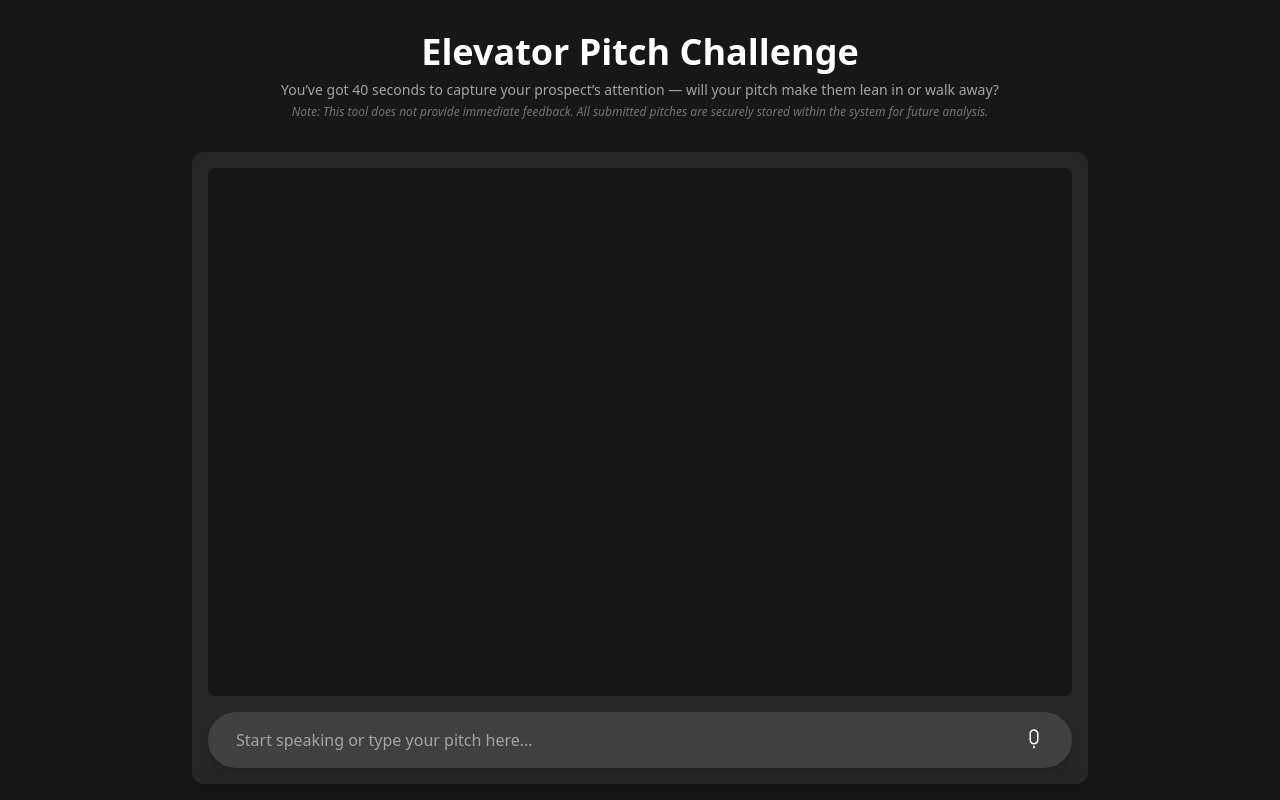
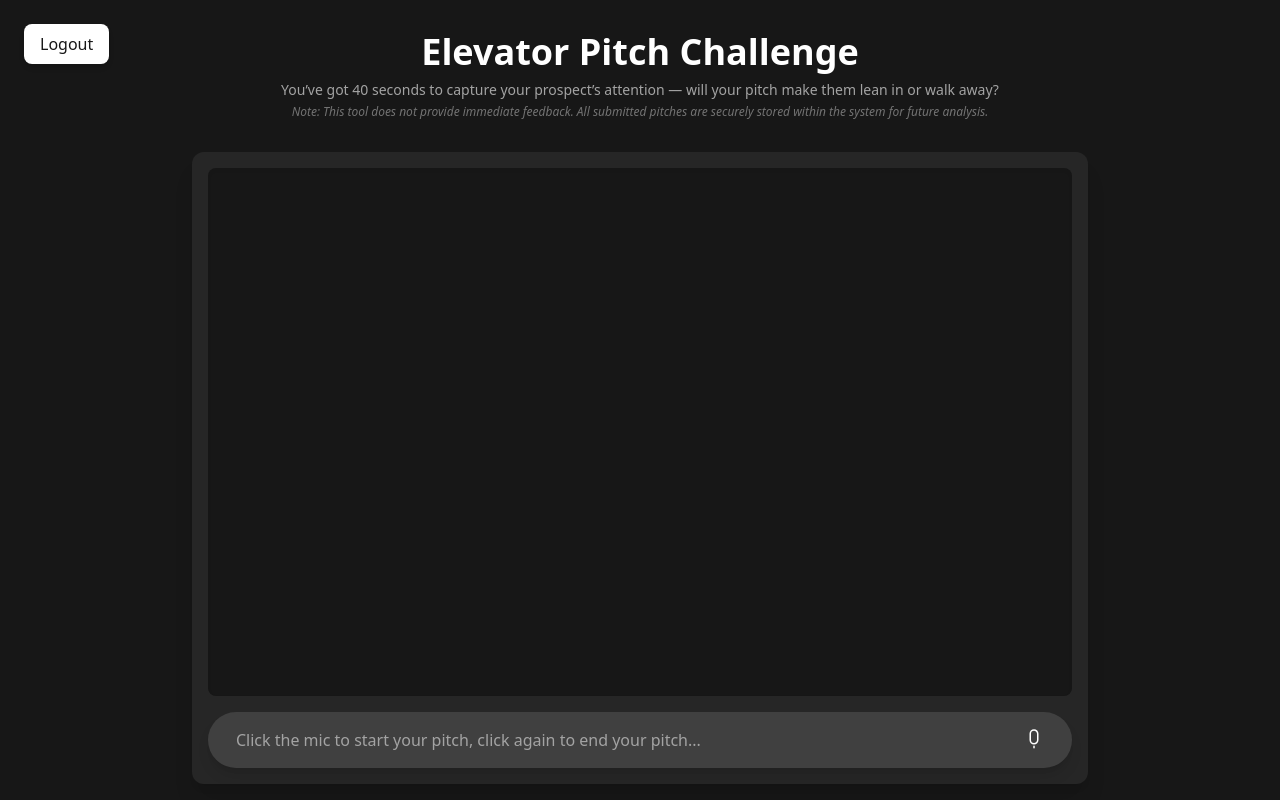
Before and after one commit to dylGray/ai-project, a Flask app: page / in a window 1280 px wide. Run offline with Flask 3, Linux system fonts and the light colour scheme; the visitor is signed in with stand-in values (Sample User, id 1); some libraries are stand-ins or nearby versions.

Commit message:
admins setup + downloadbale data

```diff
--- a/app.py
+++ b/app.py
@@ -1,19 +1,40 @@
-from flask import Flask, request, jsonify, render_template, redirect, url_for, session
+from flask import Flask, request, jsonify, render_template, redirect, url_for, session, Response
 from model import build_system_prompt, get_completion_from_messages
-from utils import save_submission
+from utils import save_submission, fetch_all_submissions
+from io import StringIO
+import csv
+import os
 
 app = Flask(__name__)
 app.secret_key = 'your_secret_key'
+admin_emails = os.getenv("ADMIN_EMAILS", "").split(",")
 
 system_prompt = build_system_prompt()
+
+@app.route("/login", methods=["GET", "POST"])
+def login():
+    '''Render and process the login form.'''
+    if request.method == "POST":
+        email = request.form.get("email")
+
+        if email:
+            session["logged_in"] = True
+            session["email"] = email
+            return redirect(url_for("index"))
+        else:
+            return render_template("login.html", error="Missing email!")
+    return render_template("login.html")
 
 @app.route("/")
 def index():
     '''Handle the chat interface.'''
-    # make sure user is logged in
     if not session.get("logged_in"):
         return redirect(url_for("login"))
-    return render_template("index.html")
+
+    email = session.get("email")
+    is_admin = email in admin_emails
+
+    return render_template("index.html", is_admin=is_admin)
 
 @app.route("/chat", methods=["POST"])
 def chat():
@@ -41,25 +62,42 @@ def chat():
         save_submission(email or "N/A", user_message, response)
         print("Submission saved")
 
-        return jsonify({"response": "Pitch submitted! Your evaluation is securely stored within our system."})
+        return jsonify({"response": "Pitch submitted! It's being evaluated by the AI, trained on the Priority Pitch methodology."})
 
     except Exception as e:
         print("ERROR in /chat route:", e)
         return jsonify({"error": "Internal Server Error"}), 500
 
-@app.route("/login", methods=["GET", "POST"])
-def login():
-    '''Render and process the login form.'''
-    if request.method == "POST":
-        email = request.form.get("email")
+@app.route("/download")
+def download_data():
+    email = session.get("email")
+    if email not in admin_emails:
+        return redirect(url_for("index"))
 
-        if email:
-            session["logged_in"] = True
-            session["email"] = email
-            return redirect(url_for("index"))
-        else:
-            return render_template("login.html", error="Missing email!")
-    return render_template("login.html")
+    all_submissions = fetch_all_submissions()
+
+    # Prepare CSV output
+    output = StringIO()
+    writer = csv.writer(output)
+    writer.writerow(["Email", "Pitch", "Pain", "Threat", "Belief Statement", "Relief", "Tone", "Length", "Clarity"])
+
+    for entry in all_submissions:
+        fb = entry.get("feedback", {})
+        writer.writerow([
+            entry.get("email", ""),
+            entry.get("pitch", ""),
+            fb.get("Pain", ""),
+            fb.get("Threat", ""),
+            fb.get("Belief Statement", ""),
+            fb.get("Relief", ""),
+            fb.get("Tone", ""),
+            fb.get("Length", ""),
+            fb.get("Clarity", "")
+        ])
+
+    output.seek(0)
+    return Response(output, mimetype="text/csv",
+                    headers={"Content-Disposition": "attachment;filename=priority_pitch_data.csv"})
 
 if __name__ == "__main__":
     app.run(debug=True)
--- a/static/chat.js
+++ b/static/chat.js
@@ -9,16 +9,18 @@ chatForm.addEventListener('submit', async (e) => {
     const userMessage = userInput.value.trim();
     if (!userMessage) return;
 
+    // Append user message
     chatBox.innerHTML += `
     <div class="flex items-start justify-end space-x-2 space-x-reverse">
         <div class="bg-blue-600 text-white px-4 py-2 rounded-lg max-w-xl text-left">${userMessage}</div>
-        <div class="text-2xl">👤</div>
+        <i style="margin: 2.5px -5px 0 7.5px;" class="fa-solid fa-user"></i>
     </div>
     `;
 
     userInput.value = '';
     chatBox.scrollTop = chatBox.scrollHeight;
 
+    // Add typing indicator
     const thinkingIndicator = document.createElement('div');
     thinkingIndicator.className = "text-left flex items-center space-x-2";
     thinkingIndicator.innerHTML = `
@@ -29,6 +31,7 @@ chatForm.addEventListener('submit', async (e) => {
     chatBox.appendChild(thinkingIndicator);
     chatBox.scrollTop = chatBox.scrollHeight;
 
+    // Fetch AI response
     const response = await fetch('/chat', {
         method: 'POST',
         headers: { 'Content-Type': 'application/json' },
@@ -40,9 +43,10 @@ chatForm.addEventListener('submit', async (e) => {
     const data = await response.json();
     const reply = data.response || `<span class="text-red-400">Error:</span> ${data.error}`;
 
+    // Append AI response
     chatBox.innerHTML += `
         <div class="flex items-start space-x-2">
-            <div class="text-2xl">🤖</div>
+            <img src="/static/images/tps-logo.webp" alt="AI Logo" class="w-5 h-5 mt-2 rounded shadow-md" />
             <div class="bg-green-700 text-white px-4 py-2 rounded-lg max-w-xl">${reply}</div>
         </div>
     `;
--- a/templates/index.html
+++ b/templates/index.html
@@ -5,11 +5,25 @@
   <meta name="viewport" content="width=device-width, initial-scale=1.0"/>
   <title>Chat</title>
   <link rel="stylesheet" href="{{ url_for('static', filename='styles/main.css') }}">
+  <link rel="stylesheet" href="https://cdnjs.cloudflare.com/ajax/libs/font-awesome/6.5.0/css/all.min.css" integrity="sha512-/aO2GmqbLRqkq1...your-full-integrity-key..." crossorigin="anonymous" referrerpolicy="no-referrer" />
   <script src="https://cdn.tailwindcss.com"></script>
 </head>
 <body class="bg-neutral-900 text-white h-screen flex flex-col items-center px-4">
 
-  <!-- ADD 'BACK TO LOGIN' -->
+  <div class="hidden md:flex gap-3 absolute top-6 left-6">
+    <a href="/login"
+      class="bg-white text-neutral-900 font-medium px-4 py-2 rounded-lg shadow-md hover:bg-neutral-200 transition duration-200">
+      Logout
+    </a>
+
+    {% if is_admin %}
+      <a href="/download"
+        class="bg-white text-neutral-900 font-medium px-4 py-2 rounded-lg shadow-md hover:bg-neutral-200 transition duration-200">
+        Download Data
+      </a>
+    {% endif %}
+  </div>
+
 
   <div class="mt-6 md:mt-8 max-w-4xl w-full text-center">
     <h1 class="text-2xl md:text-4xl font-extrabold text-white animate-fade-in">Elevator Pitch Challenge</h1>
@@ -32,7 +46,7 @@
         id="user-input"
         type="text"
         class="flex-grow h-full bg-transparent text-white placeholder-neutral-400 focus:outline-none px-3"
-        placeholder="Start speaking or type your pitch here..."
+        placeholder="Click the mic to start your pitch, click again to end your pitch..."
         required
       />
       <button
```
Also changed, not shown: utils.py (+25 -6 lines), 1 other file.
